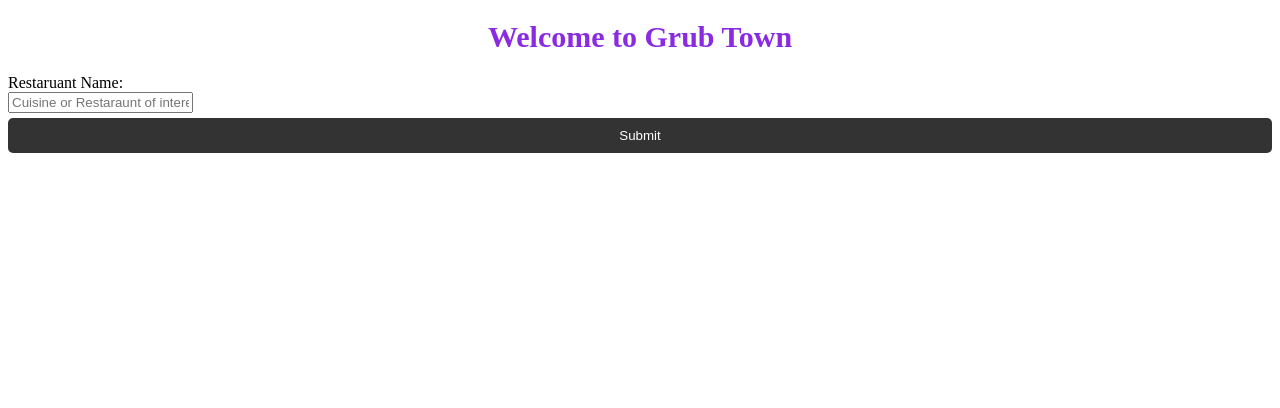
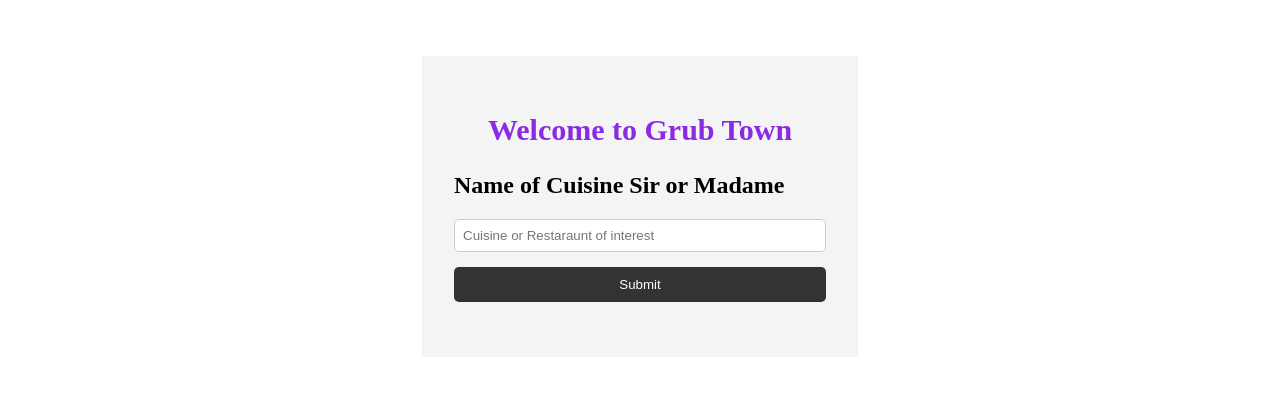
Before and after one commit to jongjam/food_website, a plain HTML site: page index.html in a window 1280 px wide. Drawn offline with Linux system fonts and the light colour scheme.

Commit message:
style changes to login page

```diff
--- a/css/style.css
+++ b/css/style.css
@@ -1,3 +1,8 @@
+* {
+    padding: 0;
+    box-sizing: border-box;
+  }
+
 .title h1{
     font-size: 30px;
     color: blueviolet;
@@ -5,8 +10,30 @@
     text-align: center
 }
 
-.rform rname{
-    width: 300px;
+.container {
+    margin: auto;
+    width: 500px;
+    overflow: auto;
+    padding: 3rem 2rem;
+
+  }
+
+#entering_restaraunt {
+    padding: 2rem;
+    width: 100%;
+    background-color: #f4f4f4;
+}
+
+#entering_restaraunt label {
+    margin-left: 5px;
+}
+
+#entering_restaraunt input[type='text'] {
+  width: 100%;
+  padding: 8px;
+  margin-bottom: 10px;
+  border-radius: 5px;
+  border: 1px solid #ccc;
 }
 
 .btn {
@@ -19,3 +46,7 @@
     border-radius: 5px;
     margin: 5px 0;
   }
+
+  .btn:hover {
+    background: #444;
+  }
--- a/enter_restaraunts.js
+++ b/enter_restaraunts.js
@@ -6,8 +6,12 @@ const myForm = document.querySelector('#entering_restaraunt');
 const restName = document.querySelector('#rname');
 
 myForm.addEventListener('submit', onSubmit);
-
+myForm.addEventListener('submit', buttonColorChangeSubmit);
 function onSubmit(e) { //This will need to be replaced with selecting Google Search options
     e.preventDefault();
     console.log(restName.value);
 }
+
+function buttonColorChangeSubmit(e) {
+    document.querySelector('')
+}
--- a/index.html
+++ b/index.html
@@ -10,20 +10,39 @@
 </head>
 
 <body>
-    <div class="title">
-        <h1> Welcome to Grub Town </h1>
-    </div>
+    <header>
+    <!-- Using CSS can add img as a style and do other styling here to -->
+    <!-- food image can go here and look into... getting rotating image-->
+
+    <!-- header {
+        background: url("/Images/bakemock.jpg") no-repeat center;
+        background-size: 100% 100%;
+        height: 630px;
+    }
+    html, body {
+        padding:0px;
+        margin:0px;
+    } -->
+    <!-- What does height have to do with this and will it allow for scrolling down? -->
+    </header>
     <!-- Entering the name of restaruant -->
-    <!-- Deprecated goodbye -->
     <section class="container">
+        <!-- TODO -->
+        <!-- Follow the login and password style to enter enter_restaraunts
+        Have grubtown instead of being the website heading put it inside box
+         -->
         <form id="entering_restaraunt">
-            <div>
-                <label for="rname"> Restaruant Name: </label>
+            <div class="title">
+                <h1> Welcome to Grub Town </h1>
             </div>
             <div>
-                <input type="text" id="rname" placeholder="Cuisine or Restaraunt of interest" name="rname"/> <br />
+                <h2 for="rname"> Name of Cuisine Sir or Madame </h2>
             </div>
             <div>
+                <input id="rname" type="text" placeholder="Cuisine or Restaraunt of interest" name="rname"/> <br />
+            </div>
+            <div>
+                <!-- blackout the btn when clicked -->
                 <input class="btn" type="submit" value="Submit"/><br />
             </div>
         </form>
```
